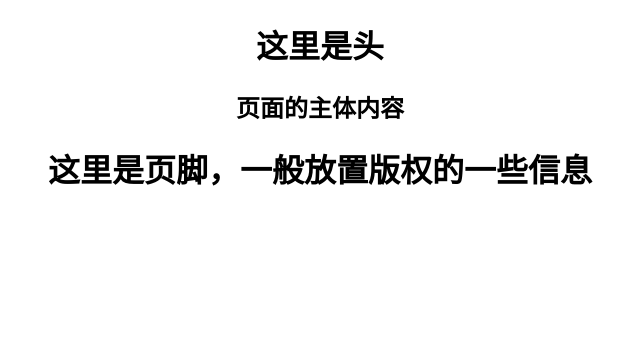
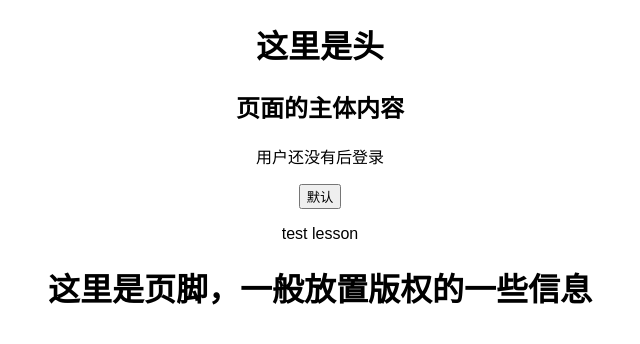
Before and after one commit to franckwan/ReactDemo, a React (Create React App) app in the folder reactTest/my-app/: page / in a window 1280 px wide. Shown: the top 344 px of the page, without its empty margins (320-960 px from the left). Built offline with nearby package versions, Linux system fonts and the light colour scheme.

Commit message:
jsx的基本语法，

```diff
--- a/reactTest/my-app/src/App.js
+++ b/reactTest/my-app/src/App.js
@@ -3,7 +3,7 @@ import logo from './logo.svg';
 import './App.css';
 import ComponentHeader from './components/header';
 import ComponentFooter from './components/footer';
-import BodyIndex from './components/BodyIndex';
+import BodyIndex from './components/bodyIndex';
 
 class App extends Component {
     render() {
--- a/reactTest/my-app/src/components/BodyIndex.js
+++ b/reactTest/my-app/src/components/BodyIndex.js
@@ -3,9 +3,17 @@ import ReactDOM from 'react-dom';
 
 export  default class BodyIndex extends React.Component {
     render() {
+
+        var userName = "";
+        var boolInput = false;
+        var html = "test lesson";
+
         return (
             <div>
                 <h2>页面的主体内容</h2>
+                <p>{userName=='' ? '用户还没有后登录' : '用户名' + userName}</p>
+                <p><input type="button" value="默认" disabled={boolInput}/></p>
+                <p>{html}</p>
             </div>
         )
 
```
